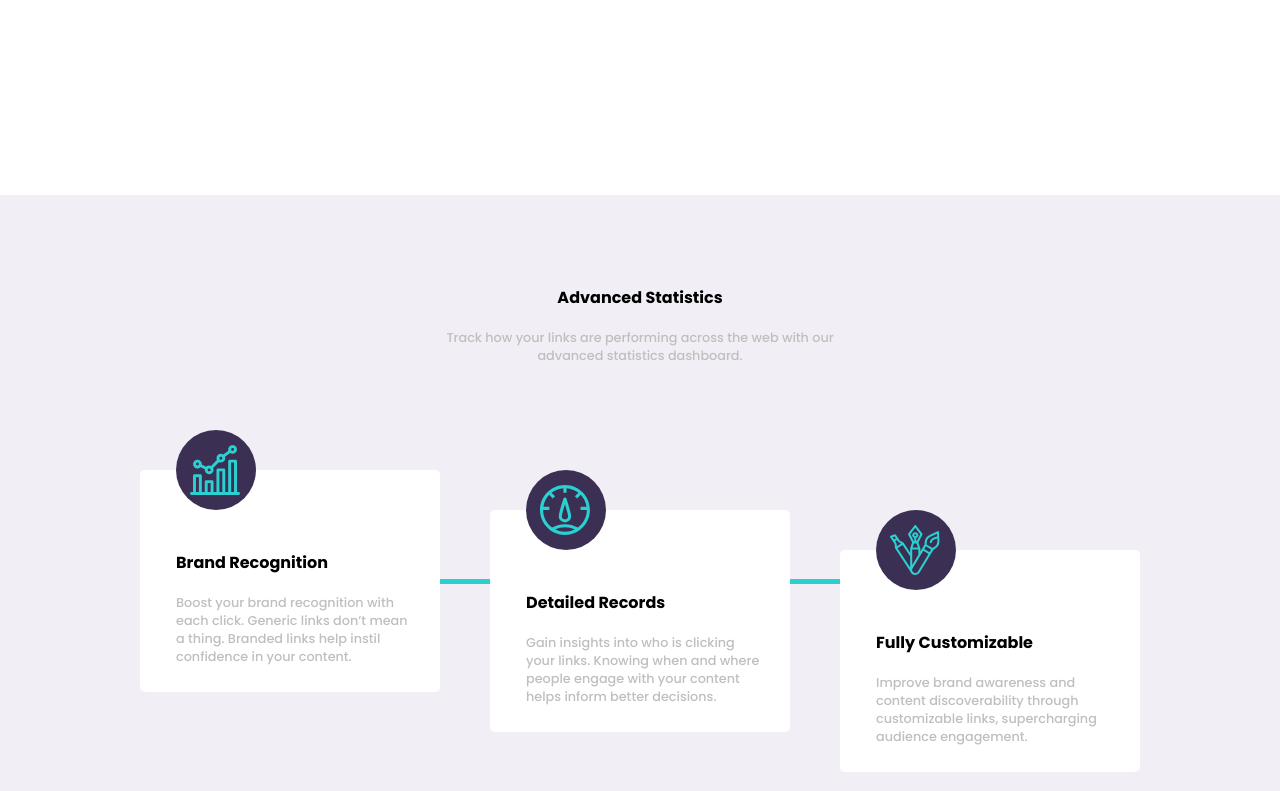
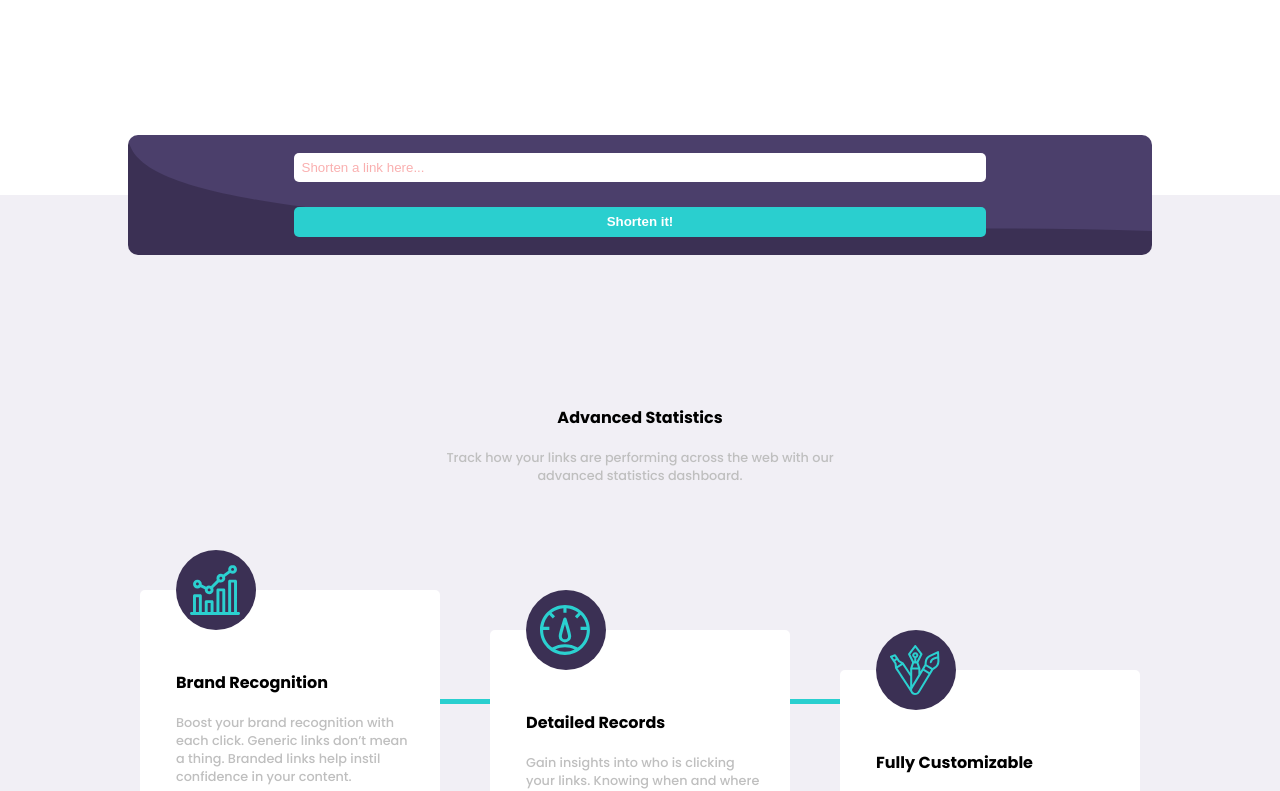
Before and after one commit to sumeshnaskar/shorturl, a React (Create React App) app: page / in a window 1280 px wide. Shown: the part 760-1551 px from the top of the page. Built offline with nearby package versions, Linux system fonts and the light colour scheme.

Commit message:
added short component

```diff
--- a/src/App.js
+++ b/src/App.js
@@ -1,12 +1,14 @@
 import { FooterContainer } from "./container/footer";
 import { HeaderContainer } from "./container/header";
 import { MainContainer } from "./container/main";
+import { ShortContainer } from "./container/short";
 
 
 function App() {
   return (
     <>
       <HeaderContainer/>
+      <ShortContainer/>
       <MainContainer/>
       <FooterContainer/>
     </>
--- a/src/components/index.js
+++ b/src/components/index.js
@@ -1,3 +1,4 @@
 export { default as Header } from './header'
 export { default as Footer } from './footer'
 export { default as Main } from './main'
+export { default as Short } from './short'
--- /dev/null
+++ b/src/components/short/index.js
@@ -0,0 +1,27 @@
+import React from 'react'
+
+import { Container, Card, Form, Error, Input, Button } from './styles/short'
+
+export default function Short({ children, ...restProps}){
+    return <Container {...restProps}>{children}</Container>
+}
+
+Short.Card = function ShortCard({ children, ...restProps}){
+    return <Card {...restProps}>{children}</Card>
+}
+
+Short.Form = function ShortForm({ children, ...restProps}){
+    return <Form {...restProps}>{children}</Form>
+}
+
+Short.Error = function ShortError({ children, ...restProps}){
+    return <Error {...restProps}>{children}</Error>
+}
+
+Short.Input = function ShortInput({...restProps}){
+    return <Input {...restProps}/>
+}
+
+Short.Button = function ShortButton({ children, ...restProps}){
+    return <Button {...restProps}>{children}</Button>
+}
--- /dev/null
+++ b/src/components/short/styles/short.js
@@ -0,0 +1,64 @@
+import styled from "styled-components"
+
+export const Container = styled.section`
+    width: 100%;
+    margin: 0 auto;
+    background-color: hsl(257, 22%, 95%);
+`
+export const Card = styled.div`
+    max-width: 80%;
+    margin: 0 auto;
+    border-radius: 10px;
+
+
+`
+export const Form = styled.form`
+    background: url(${process.env.PUBLIC_URL + '/images/bg-shorten-mobile.svg'}) no-repeat ;
+    background-size: 100% 80%;
+
+    background-color: hsl(257, 27%, 26%);
+    display: flex;
+    flex-direction: column;
+    justify-content: space-between;
+    margin: 0 auto;
+    padding: 1em;
+    border-radius: 10px;
+    height: 120px;
+    position: relative;
+    top: -60px;
+
+`
+export const Input = styled.input`
+    margin: 0 auto;
+    border: none;
+    padding: .55em;
+    border-radius: 5px;
+    outline: none;
+    width: 70%;
+
+    ::placeholder{
+        color: hsl(0, 87%, 67%);
+        opacity: 0.5;
+    }
+
+`
+export const Button = styled.button`
+    margin: 0 auto;
+    border: none;
+    border-radius: 5px;
+    background-color: hsl(180, 66%, 49%);
+    padding: .55em;
+    width: 70%;
+    font-weight: 700;
+    color: #fff;
+
+`
+export const Error = styled.p`
+    font-size: .6rem;
+    margin: 0 auto;
+    text-align: left;
+    width: 70%;
+    color: hsl(0, 87%, 67%);
+    margin-bottom: 0.5em;
+
+`
--- /dev/null
+++ b/src/container/short.js
@@ -0,0 +1,32 @@
+import React, {useState} from 'react'
+
+import { Short } from '../components'
+
+export function ShortContainer(){
+    const [url, setUrl] = useState('')
+    const [error, setError] = useState('')
+
+    const handleSubmit = (event) => {
+        event.preventDefault()
+        url.length < 1 ? setError('Please add a link') : setError('')
+    }
+
+    return(
+        <Short>
+            <Short.Card>
+                <Short.Form onSubmit={handleSubmit} method='POST'>
+                    <Short.Input
+                        placeholder="Shorten a link here..."
+                        value={url}
+                        onChange={({target})=> {
+                            setUrl(target.value)
+                            setError('')
+                        }}
+                    />
+                    {error && <Short.Error>{error}</Short.Error>}
+                    <Short.Button type="submit">Shorten it!</Short.Button>
+                </Short.Form>
+            </Short.Card>
+        </Short>
+    )
+}
```
